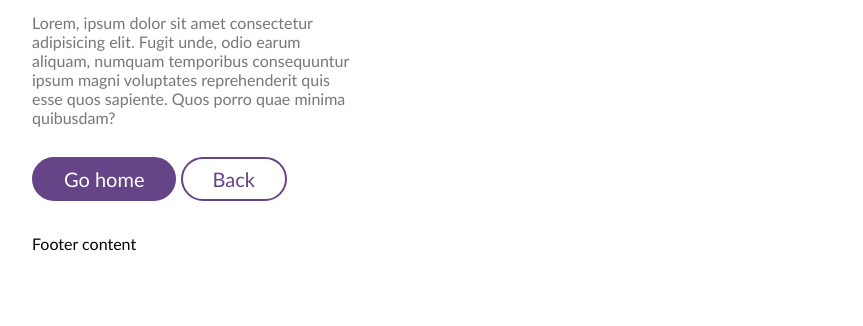
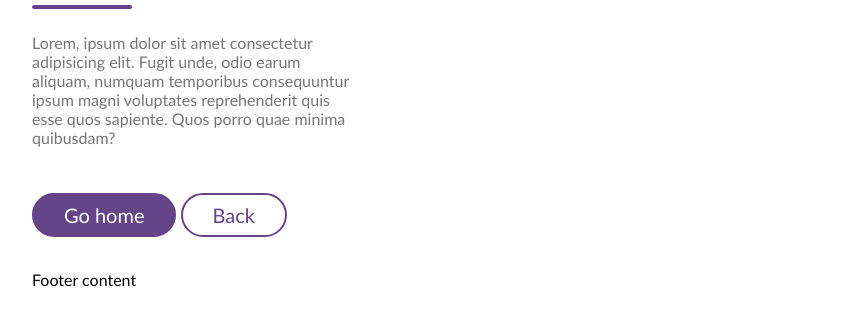
Before and after one commit to arturasdanielius/4-astronautas, a website: page index.html in a window 1280 px wide. Shown: the part 212-538 px from the top of the page, without its empty margins (208-1071 px from the left). Drawn offline with Linux system fonts and the light colour scheme.

Commit message:
line under the heading

```diff
--- a/css/main.css
+++ b/css/main.css
@@ -52,7 +52,19 @@ main h2 {
     letter-spacing: -2px;
 }
 
+main hr {
+    width:  100px;
+    float: left;
+    height: 4px;
+    background-color: #648;
+    border-radius: 2px;
+    border: none;
+
+}
+
 main p {
+    display: inline-block;
+    width: 100%;
     color: #777;
 }
 
--- a/index.html
+++ b/index.html
@@ -24,6 +24,7 @@
         <div>
             <h1>404</h1>
             <h2>Lost in Space</h2>
+            <hr>
             <p>Lorem, ipsum dolor sit amet consectetur adipisicing elit. Fugit unde, odio earum aliquam, numquam temporibus consequuntur ipsum magni voluptates reprehenderit quis esse quos sapiente. Quos porro quae minima quibusdam?</p>
             <div>
                 <a href="#">Go home</a>
```
